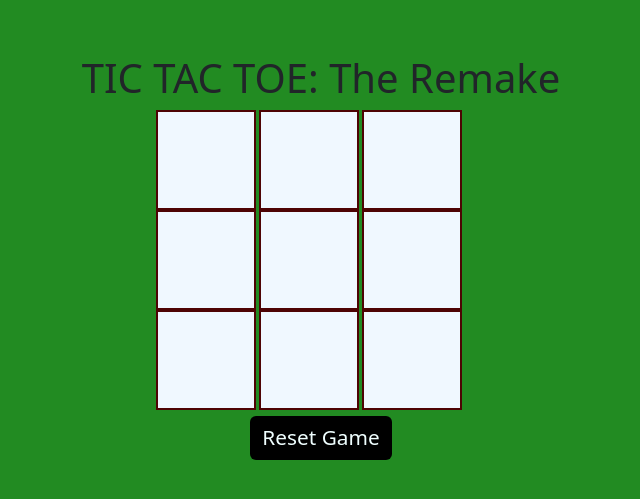
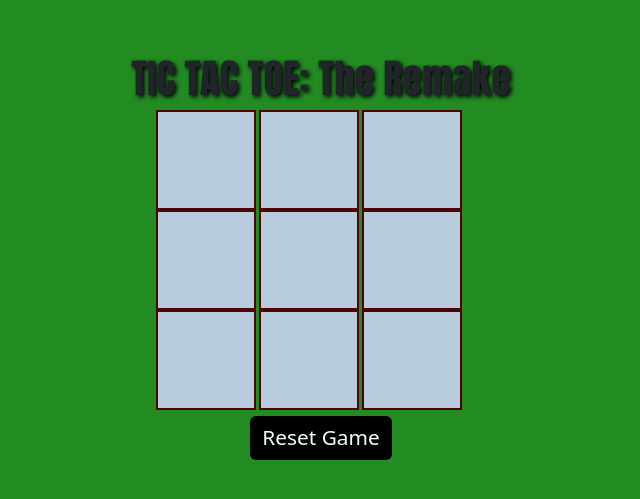
Before and after one commit to KatieT24/TicTacToe_TheRemake, a website: page index.html in a window 1280 px wide. Shown: the part 143-642 px from the top of the page, without its empty margins (319-959 px from the left). Drawn offline with nearby package versions, Linux system fonts and the light colour scheme.

Commit message:
fixing changes

```diff
--- a/index.css
+++ b/index.css
@@ -5,6 +5,15 @@ body {
   height: 100vh;
   margin: 0;
   background-color: forestgreen;
+}
+
+h1 {
+  font-weight: bold;
+  font-family: Impact, Haettenschweiler, 'Arial Narrow Bold', sans-serif;
+  color: rgb(154, 8, 8);
+  text-shadow: 2px 2px 4px #000000;
+
+
 }
 
 .board {
@@ -30,7 +39,7 @@ body {
  align-items: center;
  font-size: 2em;
  font-weight: bolder;
- background-color: aliceblue; /*NOTE - to add a littl background color to tiles. */
+ background-color: rgb(184, 204, 221); /*NOTE - to add a littl background color to tiles. */
 }
 
 .modal-button{
--- a/index.html
+++ b/index.html
@@ -10,7 +10,7 @@
 </head>
 <body>
 <div class="container text-center my-5">
-    <h1>TIC TAC TOE: The Remake</h1>
+    <h1 class="h1">TIC TAC TOE: The Remake</h1>
     <div class="board">
         <div class="row">
             <div id="1" class="tile" ></div>
```
